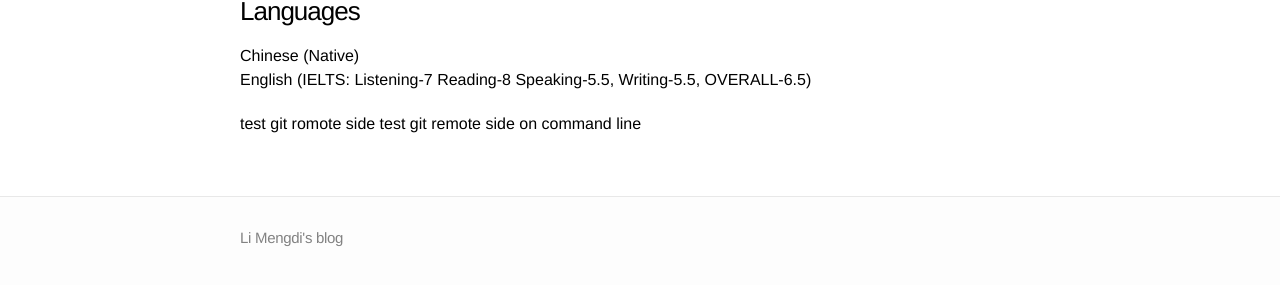
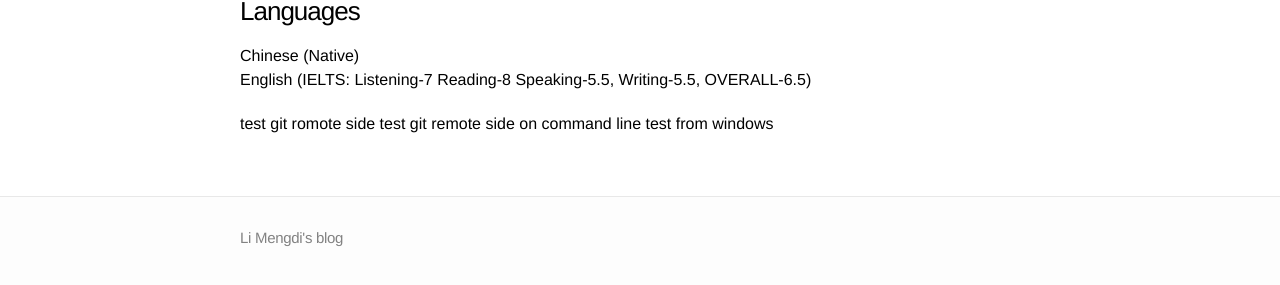
Before and after one commit to bknieven/bknieven.github.io, a Jekyll site: the page built from Resume.md, in a window 1280 px wide and 900 px high, scrolled down 1913 px. Shown: the part 605-890 px from the top of the window. Built offline with Jekyll 4.4.1, drawn with Linux system fonts in a browser that asks for light colours.

Commit message:
Update Resume.md

```diff
--- a/Resume.md
+++ b/Resume.md
@@ -99,3 +99,4 @@ English (IELTS: Listening-7 Reading-8 Speaking-5.5, Writing-5.5, OVERALL-6.5)
 
 test git romote side
 test git remote side on command line
+test from windows
```
